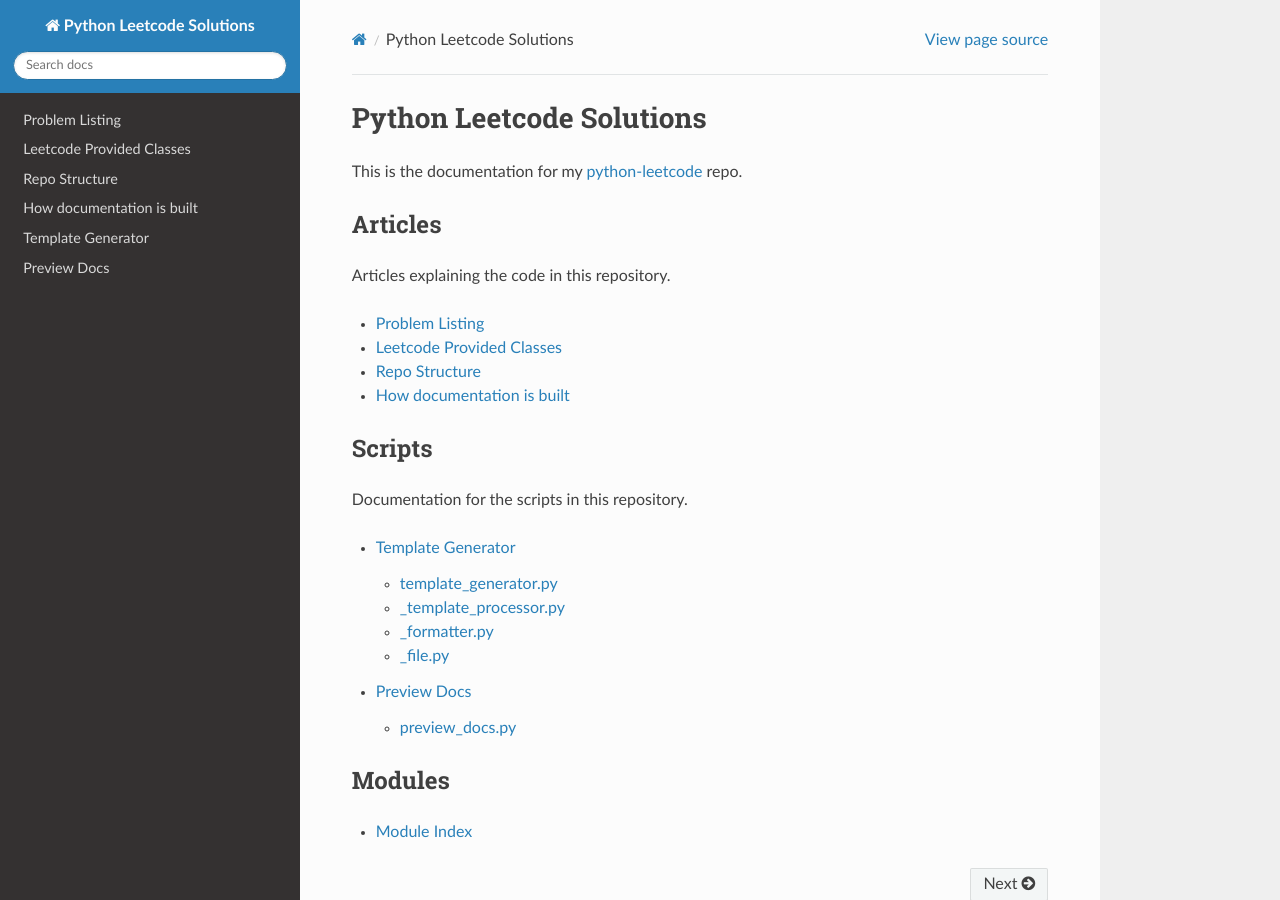
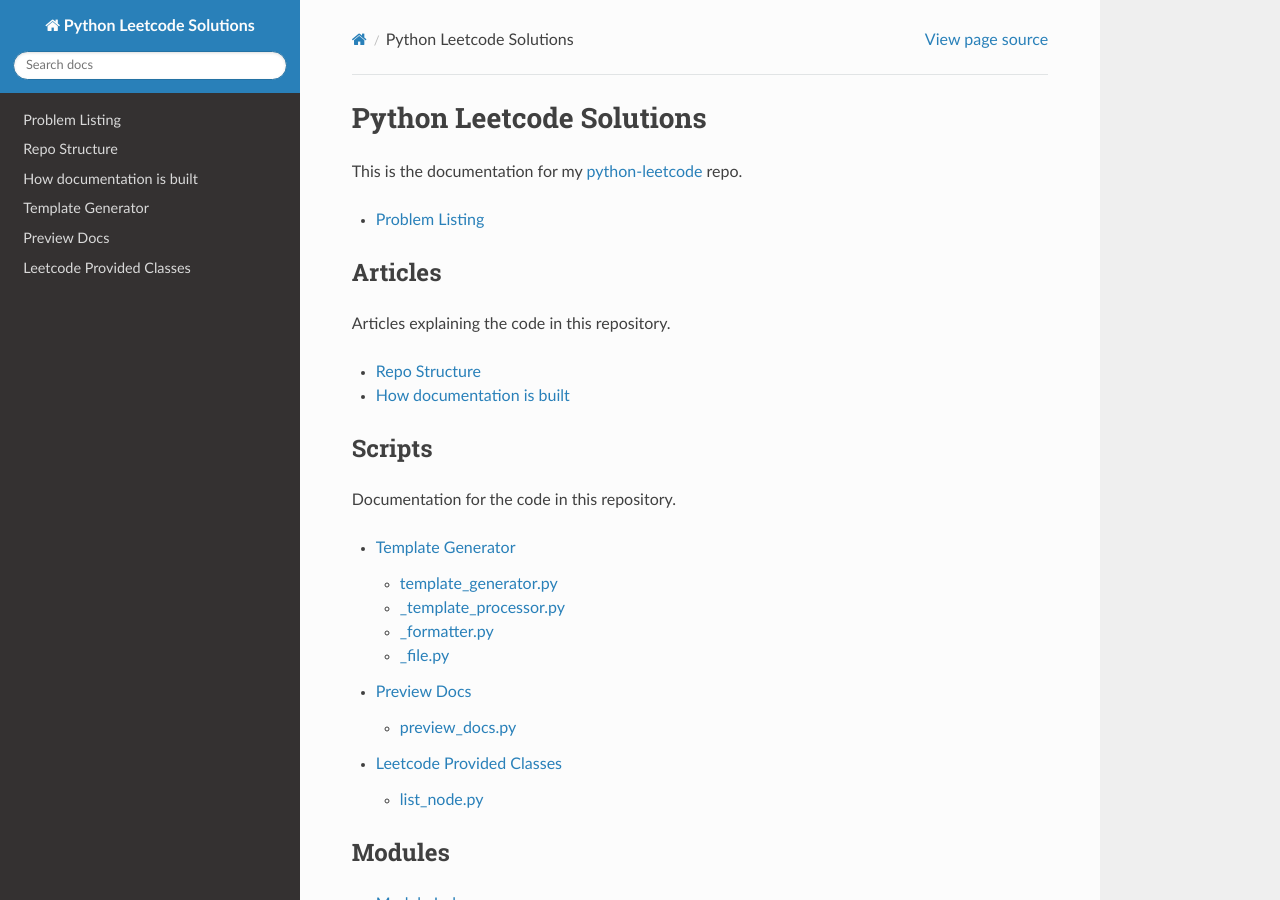
Before and after one commit to rossmassey/python-leetcode, a Sphinx documentation site: the page built from docs/source/index.rst, in a window 1280 px wide and 900 px high. Built offline with Sphinx 7.4.7 and the Read the Docs theme 2.0.0, drawn with Linux system fonts in a browser that asks for light colours.

Commit message:
update doc index

```diff
--- a/docs/source/index.rst
+++ b/docs/source/index.rst
@@ -14,21 +19,20 @@
 .. toctree::
    :maxdepth: 1
 
-   neetcode
-   leetcode_classes
    folder_structure
    doc_overview
 
 Scripts
 =======
 
-Documentation for the scripts in this repository.
+Documentation for the code in this repository.
 
 .. toctree::
    :maxdepth: 2
 
    template_generator_documentation
    preview_docs_documentation
+   leetcode_classes
 
 Modules
 =======
```
Also changed, not shown: other parts of docs/source/index.rst (+5 -0 lines), 1 other file.
